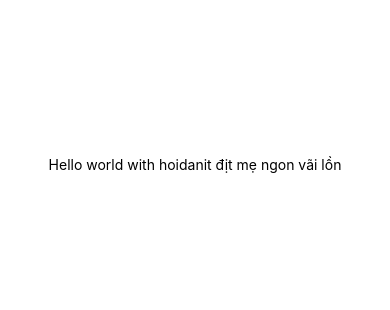
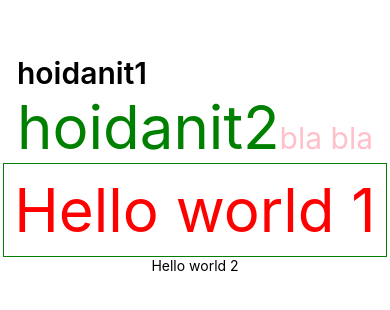
Before and after one commit to chouThanhh/react-native, a React Native app: screen / in a window 390 px wide. Shown: the part 258-568 px from the top of the page. Built offline with nearby package versions, Linux system fonts and the light colour scheme.

Commit message:
4. View, Text, Styles in React-native

```diff
--- a/App.tsx
+++ b/App.tsx
@@ -2,14 +2,24 @@ import { StatusBar } from 'expo-status-bar';
 import { StyleSheet, Text, View } from 'react-native';
 
 export default function App() {
+
+  //jsx
   return (
     <View style={styles.container}>
-      <Text>Hello world with hoidanit địt mẹ ngon vãi lồn</Text>
-      <StatusBar style="auto" />
+      <View >
+        <Text style={styles.header}>hoidanit1</Text>
+        <Text style={styles.parent}>
+          hoidanit2
+          <Text style={styles.child}>bla bla</Text>
+        </Text>
+      </View>
+      <Text style={styles.hello1}>Hello world 1</Text>
+      <Text>Hello world 2</Text>
     </View>
   );
 }
 
+//css in js
 const styles = StyleSheet.create({
   container: {
     flex: 1,
@@ -17,4 +27,22 @@ const styles = StyleSheet.create({
     alignItems: 'center',
     justifyContent: 'center',
   },
+  hello1: {
+    color: 'red', fontSize: 60,
+    borderColor: 'green',
+    borderWidth: 1,
+    padding: 10
+  },
+  header: {
+    fontSize: 30,
+    fontWeight: "600"
+  },
+  parent: {
+    fontSize: 60,
+    color: "green"
+  },
+  child: {
+    fontSize: 30,
+    color: "pink"
+  }
 });
```
